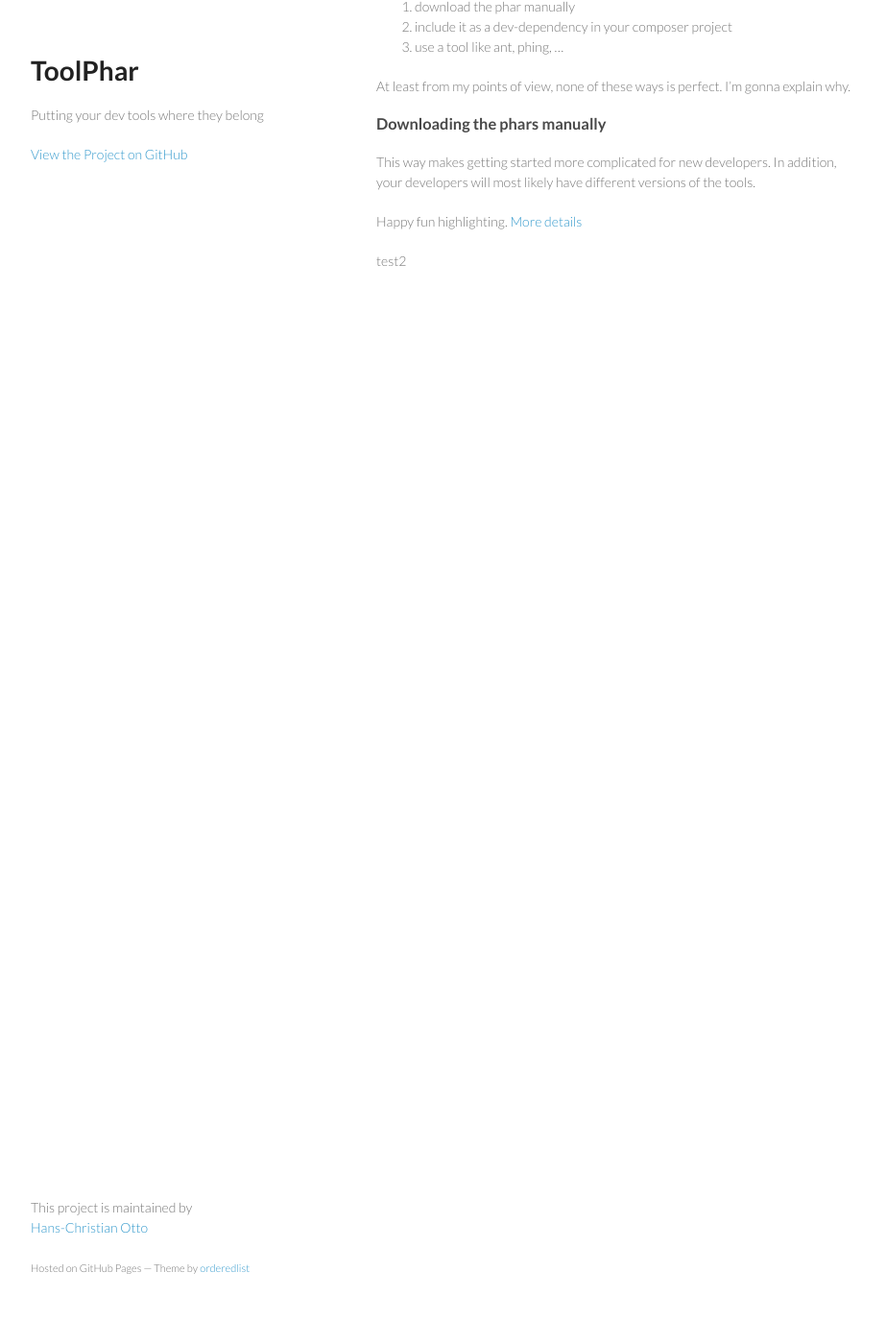
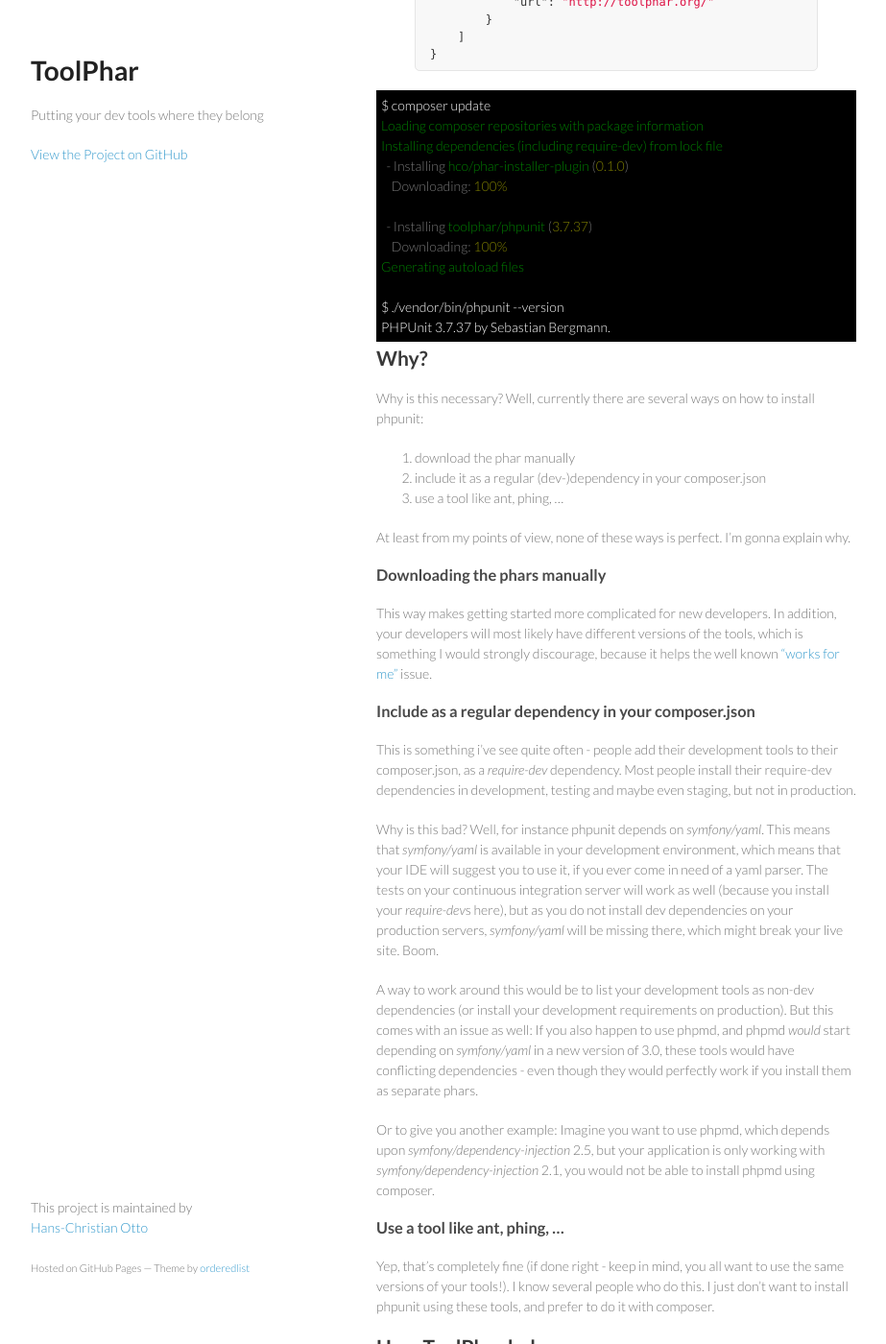
Before and after one commit to toolphar/toolphar, a Jekyll site: the page built from index.md, in a window 1280 px wide and 1400 px high, scrolled down 385 px. Shown: the whole window at 96% size, without its empty margins (178-1101 px from the left). Built offline with Jekyll 4.4.1, drawn with Linux system fonts in a browser that asks for light colours; Markdown is read by kramdown in place of the engine named in the settings; some of the changed text lies outside the part shown.

Commit message:
updated index.html

```diff
--- a/index.md
+++ b/index.md
@@ -4,14 +4,45 @@ title: Something with codes
 ---
 
 ToolPhar is a new idea to install your development tools such as PHPUnit.
-You can just add a few lines to your composer.json, and composer will automatically download the phar to your *vendor/bin* folder.
+ You can just add a few lines to your composer.json, and composer will automatically download the phar to your *vendor/bin* folder.
 
 ## How?
-{% highlight ruby %}
-def foo
-  puts 'foo'
-end
+You just have to add the toolphar repository to your composer json,
+{% highlight json %}
+{
+    "name": "hco/composer-phar-installer-test",
+    "require": {
+        "toolphar/phpunit": "3.7.37"
+    },
+    "repositories": [
+        {
+            "type": "composer",
+            "url": "http://toolphar.org/"
+        }
+    ]
+}
 {% endhighlight %}
+
+
+<div class="shell">
+<span style="color:white;">$ composer update</span><br>
+<span style="color:green;">
+Loading composer repositories with package information<br>
+Installing dependencies (including require-dev) from lock file<br>
+</span>
+&nbsp;&nbsp;- Installing <span style="color:green;">hco/phar-installer-plugin</span> (<span style="color:olive;">0.1.0</span>)<br>
+&nbsp;&nbsp;&nbsp;&nbsp;Downloading: <span style="color:olive;">100%</span><br>
+<br>
+&nbsp;&nbsp;- Installing <span style="color:green;">toolphar/phpunit</span> (<span style="color:olive;">3.7.37</span>)<br>
+&nbsp;&nbsp;&nbsp;&nbsp;Downloading: <span style="color:olive;">100%</span><br>
+<span style="color:green;">Generating autoload files</span><br><br>
+<span style="color:white;">$ ./vendor/bin/phpunit --version<br>
+PHPUnit 3.7.37 by Sebastian Bergmann.
+</span>
+</div>
+
+
+
 
 ## Why?
 
@@ -19,7 +50,7 @@ Why is this necessary?
 Well, currently there are several ways on how to install phpunit:
 
 1. download the phar manually
-1. include it as a dev-dependency in your composer project
+1. include it as a regular (dev-)dependency in your composer.json
 1. use a tool like ant, phing, …
 
 At least from my points of view, none of these ways is perfect. I'm gonna explain why.
@@ -27,11 +58,64 @@ At least from my points of view, none of these ways is perfect. I'm gonna explai
 
 ### Downloading the phars manually
 This way makes getting started more complicated for new developers.
-In addition, your developers will most likely have different versions of the tools.
+In addition, your developers will most likely have different versions of the tools,
+which is something I would strongly discourage, because it helps the well known ["works for me"](http://www.urbandictionary.com/define.php?term=works+for+me) issue.
+
+### Include as a regular dependency in your composer.json
+This is something i've see quite often - people add their development tools to their composer.json, as a *require-dev* dependency.
+Most people install their require-dev dependencies in development, testing and maybe even staging, but not in production.
+
+Why is this bad? Well, for instance phpunit depends on *symfony/yaml*. This means that *symfony/yaml* is available in your development environment,
+which means that your IDE will suggest you to use it, if you ever come in need of a yaml parser.
+The tests on your continuous integration server will work as well (because you install your *require-dev*s here),
+but as you do not install dev dependencies on your production servers, *symfony/yaml* will be missing there,
+which might break your live site. Boom.
+
+ A way to work around this would be to list your development tools as non-dev dependencies (or install your development requirements on production).
+But this comes with an issue as well: If you also happen to use phpmd, and phpmd *would* start depending on *symfony/yaml* in a new version of 3.0,
+these tools would have conflicting dependencies - even though they would perfectly work if you install them as separate phars.
+
+Or to give you another example: Imagine you want to use phpmd, which depends upon *symfony/dependency-injection* 2.5,
+but your application is only working with *symfony/dependency-injection* 2.1, you would not be able to install phpmd using composer.
+
+### Use a tool like ant, phing, …
+Yep, that's completely fine (if done right - keep in mind, you all want to use the same versions of your tools!).
+I know several people who do this. I just don't want to install phpunit using these tools,
+and prefer to do it with composer.
 
 
+## How ToolPhar helps
+ToolPhar only downloads the PHARs of the tools.
+This will make them not conflict with your dependencies, with some exceptions - you can still conflict with phpunits dependencies, but it will be fine with several other tools.
+The issue with PHPUnit is that PHPUnit *runs* your code in the same context that PHPUnit runs in, and you cannot redeclare a class that PHPUnit already included.
+I think this cannot be avoided :(
 
-Happy fun highlighting.
-[More details](https://github.com/mojombo/jekyll/wiki/liquid-extensions)
+You might want to exclude the *vendor/bin/* directory from your IDE, so that it does not include the contents of the PHARs in it's code completion.
 
-test2
+## Which tools are available?
+Not many - this is kind of a "proof of concept".
+I'll add more as soon as I get the feedback, that anyone else would like something like this.
+
+- [PHPMD](http://phpmd.org/)
+- [PHPUnit](https://phpunit.de/)
+- [PHP_Depend](http://pdepend.org/)
+- [phpab](http://phpab.net)
+- [PHPLOC](https://github.com/sebastianbergmann/phploc)
+- [PHPCPD](https://github.com/sebastianbergmann/phpcpd)
+
+See http://toolphar.org/packages.json (and the linked .json files) for the whole list of versions.
+
+
+## What's the state of ToolPhar?
+I created the installer in one night - it's not the best code I ever wrote, but it works for me.
+Currently only a small amount of tools is supported, and I have to maintain the repository of packages in github.
+I would like to figure out if this project makes sense to others as well, and in that case I will try to improve the ecosystem.
+
+If you want a tool added, just create a [issue on github](https://github.com/toolphar/toolphar/issues), with a link to the list of phars.
+
+If you are the maintainer of a tool that you want to be added, get in touch - we'll find a (hopefully simple) way on how you can add them on your own.
+
+If you are the maintainer of a tool that I added to the toolphar repository but you don't want me to, please get in touch via <toolphar.org@muh-die-kuh.de>.
+I hope we can work this out together.
+
+There might be bugs. Please let me know if you find one.
```
